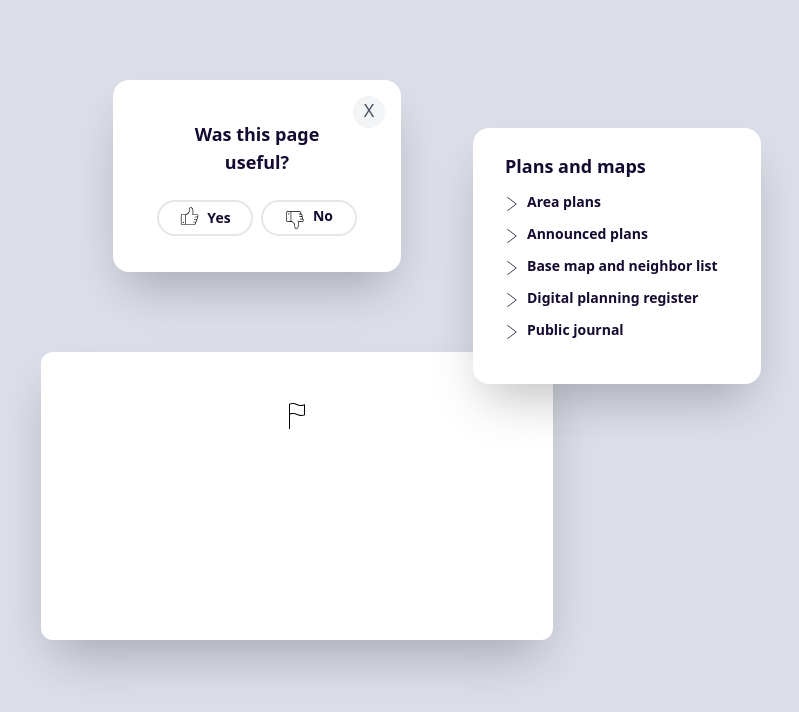
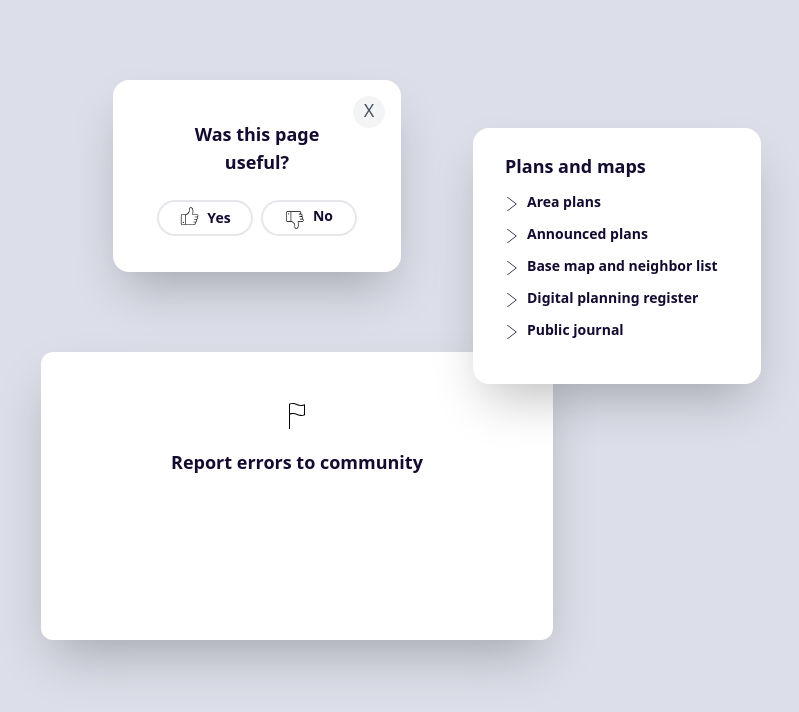
Before and after one commit to nasir-001/100-components, a Vue app: page /layout21 in a window 1280 px wide. Shown: the top 712 px of the page, without its empty margins (239-1038 px from the left). Built offline with nearby package versions, Linux system fonts and the light colour scheme; the HTML template or start-up script is replaced by a standard one.

Commit message:
add text centre to component 21 second card

```diff
--- a/src/views/Layout21.vue
+++ b/src/views/Layout21.vue
@@ -52,6 +52,9 @@
                 </g>
             </g>
           </svg>
+        </div>
+        <div class="text-layout21buttonAndTextColor text-center text-lg pt-4 font-bold">
+          Report errors to community
         </div>
       </div>
       <div class="bg-white rounded-2xl w-72 h-64 -ml-20 -mt-56 shadow-2xl">
```
